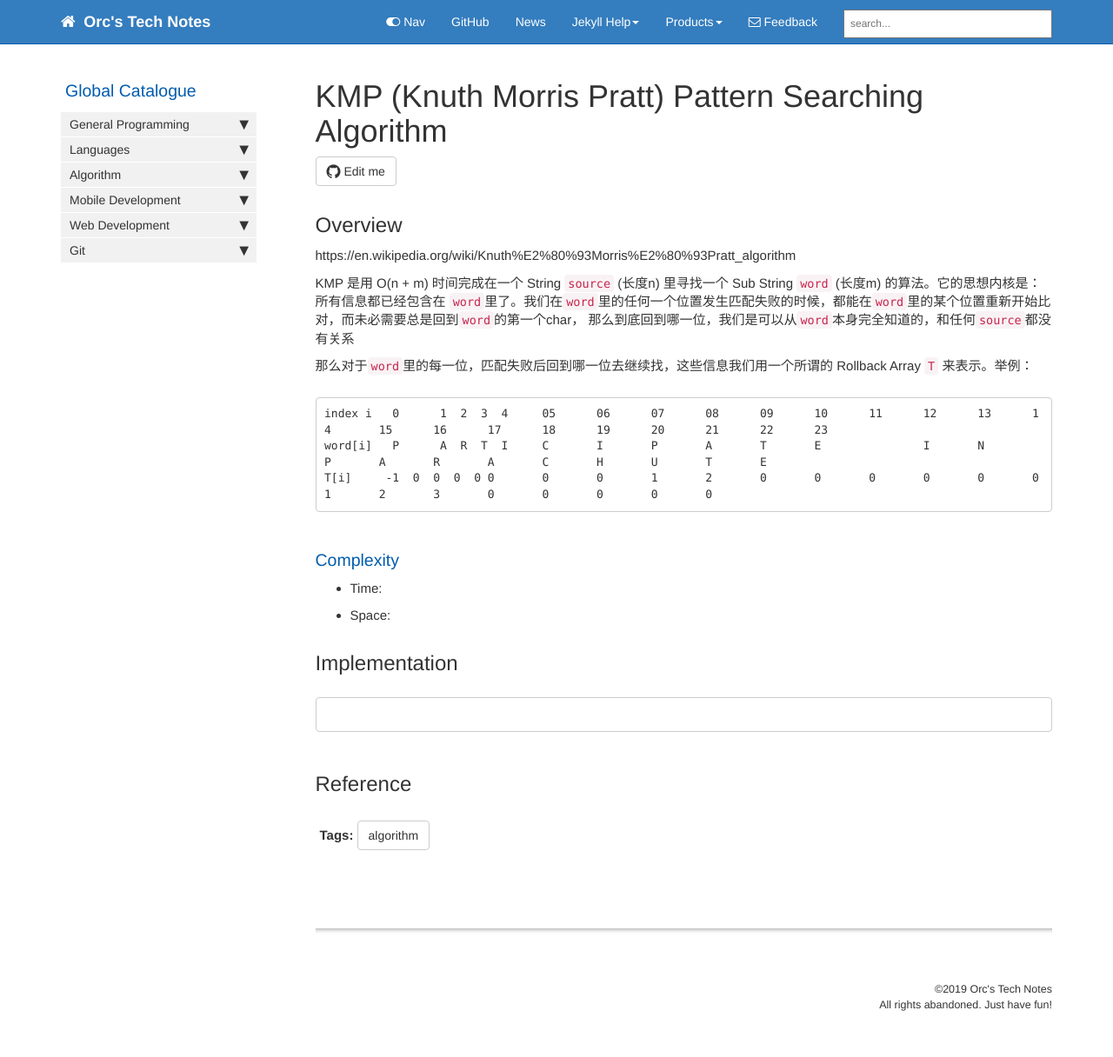
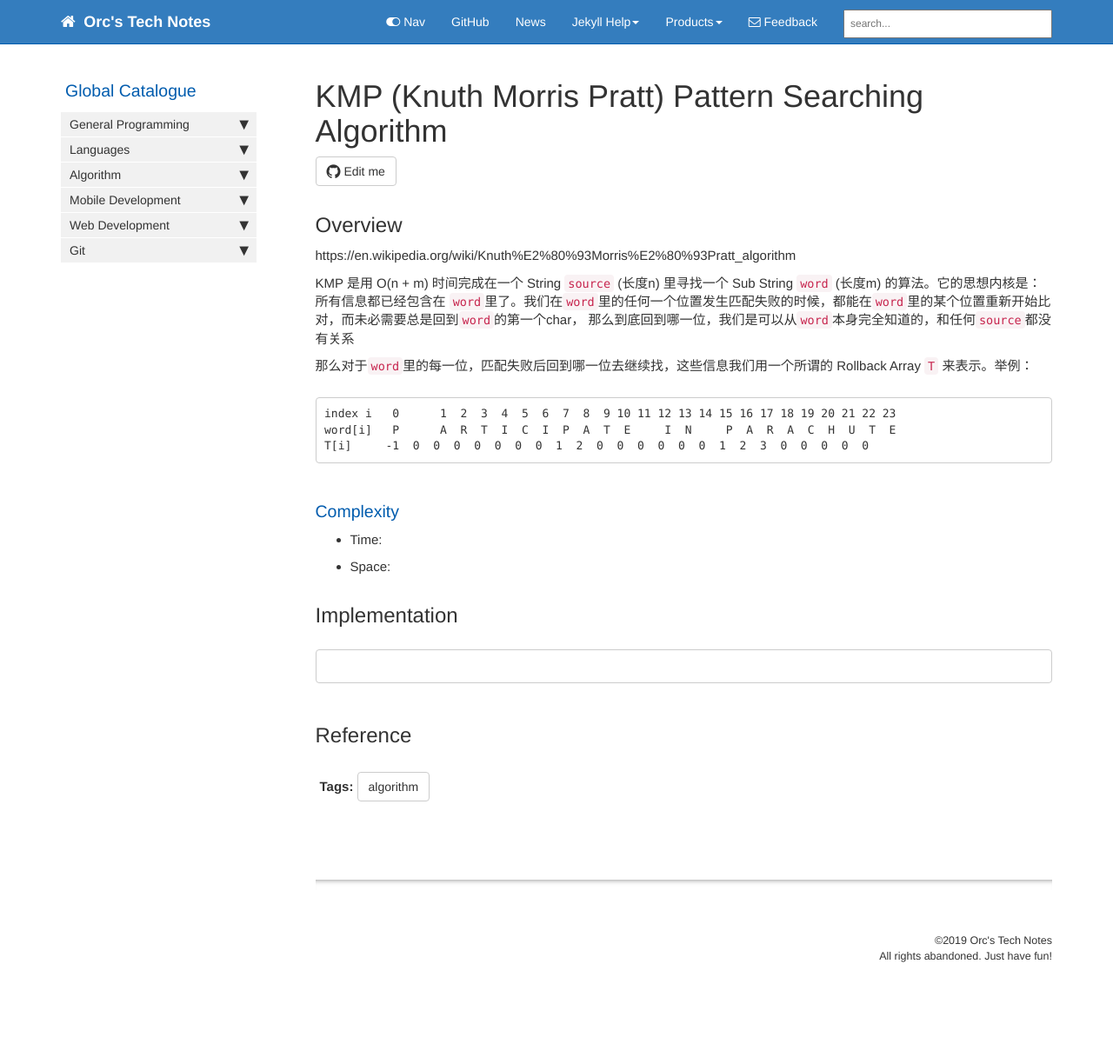
Before and after one commit to HungryOrc/hungryorc.github.io, a Jekyll site: the page built from pages/algorithm/algorithm_KMP.md, in a window 1280 px wide. Shown: the whole page at 87% size. Built offline with Jekyll 4.4.1, drawn with Linux system fonts in a browser that asks for light colours; nearby versions of some CDN libraries; comment, search, counter and statistics services are not loaded; after the commit the page ends 1160 px from its top, so only the background shows below that.

Commit message:
Update algorithm_KMP.md

````diff
--- a/pages/algorithm/algorithm_KMP.md
+++ b/pages/algorithm/algorithm_KMP.md
@@ -18,9 +18,9 @@ KMP 是用 O(n + m) 时间完成在一个 String `source` (长度n) 里寻找一
 
 那么对于`word`里的每一位，匹配失败后回到哪一位去继续找，这些信息我们用一个所谓的 Rollback Array `T` 来表示。举例：
 ```
-index i   0	 1  2  3  4	05	06	07	08	09	10	11	12	13	14	15	16	17	18	19	20	21	22	23
-word[i]   P	 A  R  T  I	C	I	P	A	T	E		I	N		P	A	R	A	C	H	U	T	E
-T[i]     -1  0  0  0  0	0	0	0	1	2	0	0	0	0	0	0	1	2	3	0	0	0	0	0
+index i   0	 1  2  3  4  5  6  7  8  9 10 11 12 13 14 15 16 17 18 19 20 21 22 23
+word[i]   P	 A  R  T  I  C  I  P  A  T  E     I  N     P  A  R  A  C  H  U  T  E
+T[i]     -1  0  0  0  0  0  0  0  1  2  0  0  0  0  0  0  1  2  3  0  0  0  0  0
 ```
 
 
````
